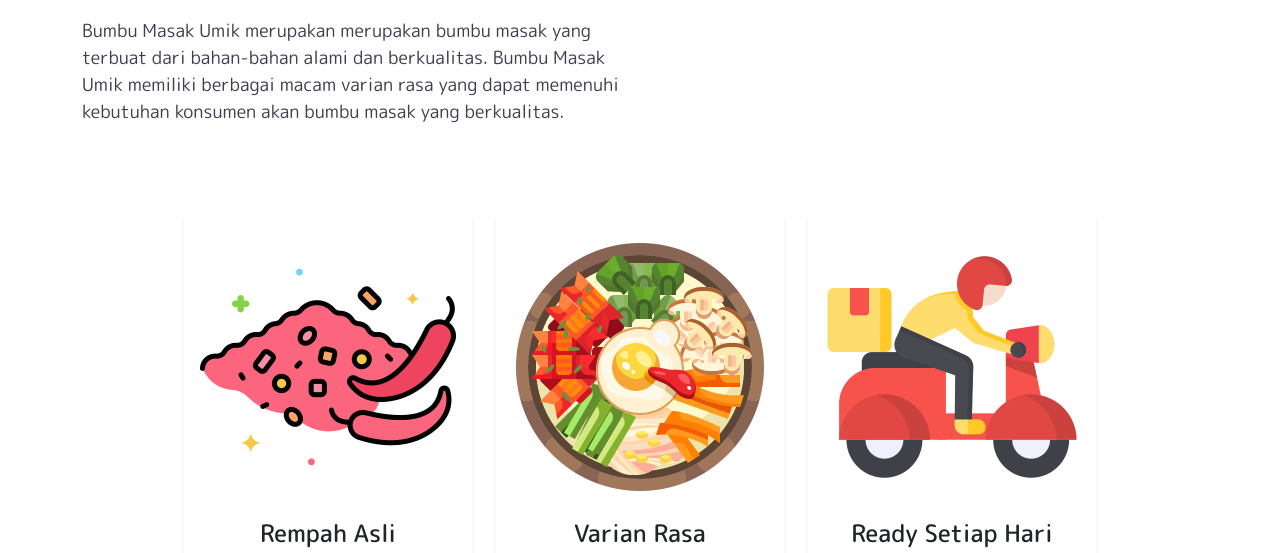
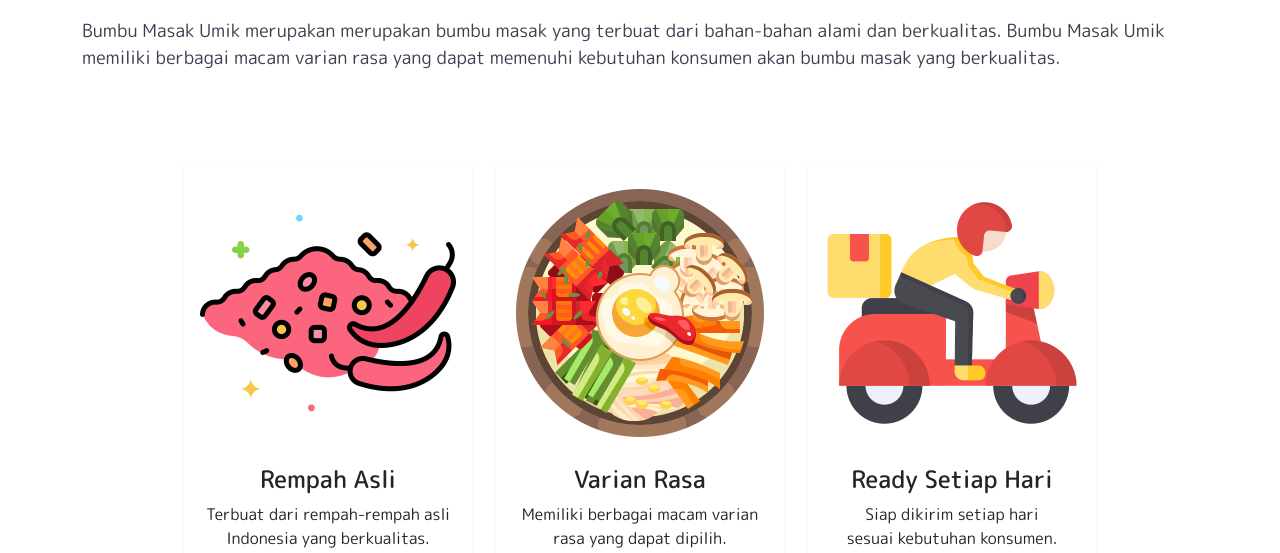
Before and after one commit to hafizhulqisthim/bumbu-umik-web, a plain HTML site: page index.html in a window 1280 px wide. Shown: the part 959-1512 px from the top of the page. Drawn offline with nearby package versions, Linux system fonts and the light colour scheme; a web font is replaced by a local one.

Commit message:
full text

```diff
--- a/partials/about.html
+++ b/partials/about.html
@@ -1,6 +1,6 @@
 <div class="container">
   <div class="row">
-    <div class="col-12 col-md-6">
+    <div class="col-12 col-md-12">
       <h3>Dari Rempah Pilihan <br> Untuk Rasa Terbaik.</h3>
       <p>
         Bumbu Masak Umik merupakan merupakan bumbu masak yang terbuat dari bahan-bahan alami dan berkualitas. Bumbu
```
